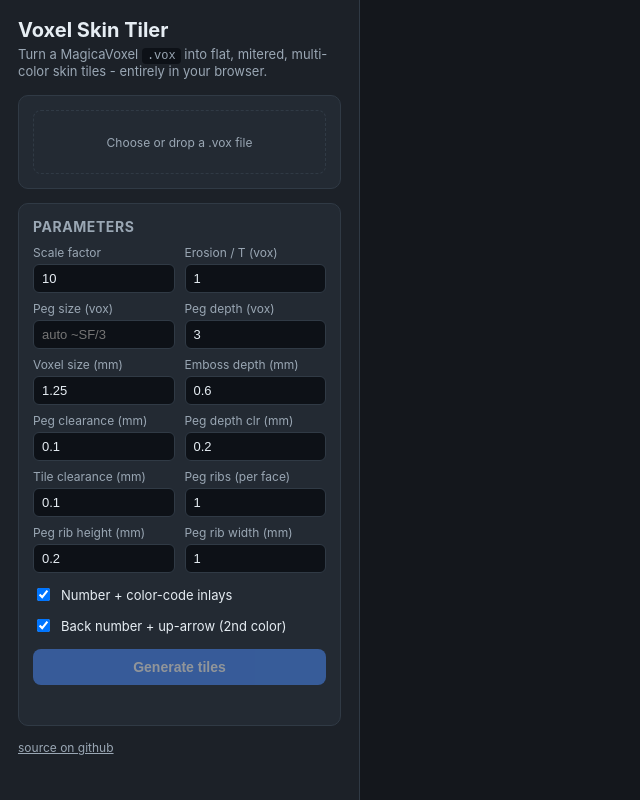
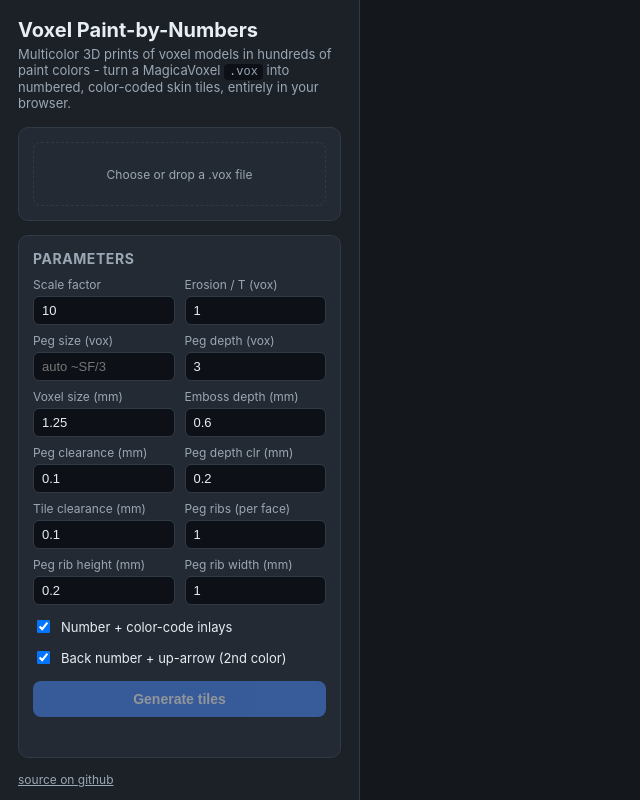
Before and after one commit to greigs/voxel2, a website built with Vite: page web/index.html in a window 1280 px wide. Shown: the whole page, without its empty margins (0-640 px from the left). Built offline with nearby package versions, Linux system fonts and the light colour scheme.

Commit message:
renamed project

```diff
--- a/web/index.html
+++ b/web/index.html
@@ -3,16 +3,17 @@
   <head>
     <meta charset="UTF-8" />
     <meta name="viewport" content="width=device-width, initial-scale=1.0" />
-    <title>Voxel Skin Tiler</title>
+    <title>Voxel Paint-by-Numbers</title>
     <link rel="stylesheet" href="./src/style.css" />
   </head>
   <body>
     <div id="app">
       <aside id="panel">
-        <h1>Voxel Skin Tiler</h1>
+        <h1>Voxel Paint-by-Numbers</h1>
         <p class="sub">
-          Turn a MagicaVoxel <code>.vox</code> into flat, mitered, multi-color
-          skin tiles - entirely in your browser.
+          Multicolor 3D prints of voxel models in hundreds of paint colors -
+          turn a MagicaVoxel <code>.vox</code> into numbered, color-coded skin
+          tiles, entirely in your browser.
         </p>
 
         <section class="card">
@@ -61,7 +62,7 @@
         </section>
 
         <footer>
-          <a href="https://github.com/greigs/voxel2" target="_blank" rel="noopener">source on github</a>
+          <a href="https://github.com/greigs/voxel-paint-by-numbers" target="_blank" rel="noopener">source on github</a>
         </footer>
       </aside>
       <main id="viewport"></main>
--- a/web/package.json
+++ b/web/package.json
@@ -1,9 +1,9 @@
 {
-  "name": "voxel2-web-tiler",
+  "name": "voxel-paint-by-numbers",
   "private": true,
   "version": "1.0.0",
   "type": "module",
-  "description": "Client-side voxel -> multi-color 3D-printable skin tiles. Runs entirely in the browser.",
+  "description": "Voxel Paint-by-Numbers: client-side tool that turns voxel models into numbered, color-coded skin tiles for multicolor 3D prints painted by hand. Runs entirely in the browser.",
   "scripts": {
     "dev": "vite",
     "build": "vite build",
--- a/web/src/exporters/threemf.js
+++ b/web/src/exporters/threemf.js
@@ -61,7 +61,7 @@ export async function exportTiles3mf(tiles, opts = {}) {
     '<model unit="millimeter" xml:lang="en-US" ' +
       'xmlns="http://schemas.microsoft.com/3dmanufacturing/core/2015/02" ' +
       'xmlns:p="http://schemas.microsoft.com/3dmanufacturing/production/2015/06">\n',
-    ' <metadata name="Application">voxel2-web-tiler</metadata>\n',
+    ' <metadata name="Application">voxel-paint-by-numbers</metadata>\n',
     ' <resources>\n',
   ];
   const build = [' <build>\n'];
--- a/web/vite.config.js
+++ b/web/vite.config.js
@@ -1,9 +1,9 @@
 import { defineConfig } from "vite";
 
-// Hosted at https://greigs.github.io/voxel2/ , so all asset URLs are prefixed with the
+// Hosted at https://greigs.github.io/voxel-paint-by-numbers/ , so all asset URLs are prefixed with the
 // repo name. Override with VITE_BASE if you fork to a differently named repo.
 export default defineConfig({
-  base: process.env.VITE_BASE || "/voxel2/",
+  base: process.env.VITE_BASE || "/voxel-paint-by-numbers/",
   build: {
     target: "es2020",
     outDir: "dist",
```
Also changed, not shown: README.md, 1 other file.
